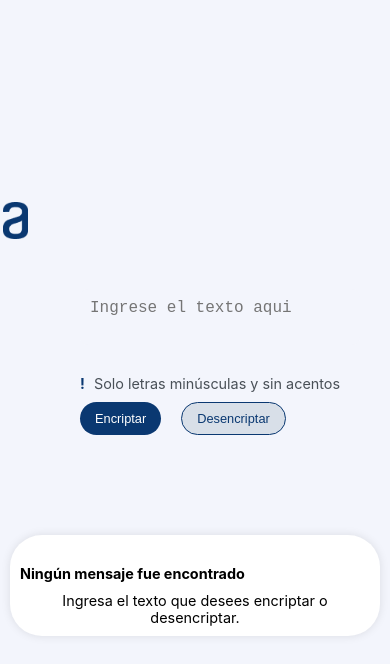
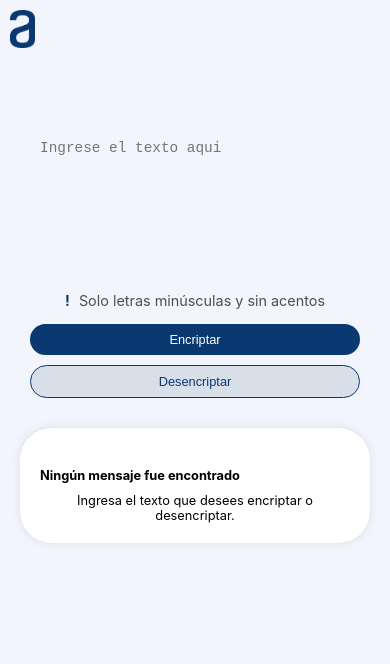
Before and after one commit to Nacho230/Desafio-encriptador_alura, a plain HTML site: page index.html in a window 390 px wide. Drawn offline with Linux system fonts and the light colour scheme.

Commit message:
Desafio terminado!

```diff
--- a/assets/style.css
+++ b/assets/style.css
@@ -195,89 +195,112 @@ button {
         flex-direction: column;
         align-items: center;
         height: auto;
-        width: 90%;
+        width: 100%;
+        padding: 20px;
+    }
+
+    .logo_imagen {
+        position: fixed;
+        top: 0px;
+        left: 0px;
+        width: 40px;
+        margin: 10px;
+        height: auto;
     }
 
     .contenedor_contenido {
         width: 100%;
-        margin-bottom: 20px;
+
+        padding: 10px;
+        text-align: center;
+    }
+
+    .contenido_input {
+        margin-left: 0;
+        width: 100%;
+    }
+
+    .input_mensaje {
+        font-size: 1.2rem;
+        padding: 15px;
+        width: calc(100% - 40px);
+    }
+
+    .contenido_botones {
+        flex-direction: column;
+        gap: 10px;
+        margin-top: 15px;
+    }
+
+    button {
+        width: 100%;
+        font-size: 1rem;
+        padding: 15px;
     }
 
     .contenido_resultado {
         width: 100%;
+        margin-top: 20px;
     }
 
-    .logo_imagen{
-        width: 30px;
-        top: 5px;
-        left: 5px;
-    }
-    .contenido_botones{
-        margin-top: 10px;
+    .contenido_resultado_alerta, .contenido_resultado_alerta2 {
+        font-size: 1rem;
     }
 
+    #contenido_boton_copiar {
+        width: 100%;
+        margin-top: 20px;
+    }
+    .contenido_resultado_imagen{
+        display: none;
 
+    }
 }
 
 @media (max-width: 768px) {
+    .logo_imagen {
+        width: 25px;
+    }
+
     .input_mensaje {
-        font-size: 1.2rem;
-        padding: 15px;
-        margin-bottom: 20px;
+        font-size: 1rem;
+        padding: 10px;
     }
 
     button {
-        padding: 10px 20px;
+        padding: 10px 15px;
         font-size: 0.9rem;
     }
 
-    .contenido_resultado_imagen {
-        display: none;
-    }
-
-    .logo_imagen{
-        width: 30px;
-        top: 5px;
-        left: 5px;
-    }
-    .contenedor_contenido, .contenido_resultado{
-        margin-top: 60px;
-    }
-    .contenido_botones{
-        margin-top: 10px;
+    .contenido_resultado_alerta, .contenido_resultado_alerta2 {
+        font-size: 0.9rem;
     }
 }
 
+@media (max-width: 480px) {
+    body {
+        height: auto;
+        padding: 10px;
+        overflow: auto;
+    }
 
-
-@media (max-width: 480px) {
     .contenedor {
         width: 100%;
         padding: 10px;
     }
 
     .input_mensaje {
-        font-size: 1rem;
+        font-size: 0.9rem;
         padding: 10px;
-        margin-bottom: 20px;
+        margin-bottom: 100px;
     }
 
     button {
-        padding: 8px 15px;
+        padding: 8px 12px;
         font-size: 0.8rem;
     }
 
-    .contenido_resultado {
-        padding: 10px;
-    }
-
     .contenido_resultado_alerta, .contenido_resultado_alerta2 {
-        font-size: 0.9rem;
-    }
-
-    .logo_imagen{
-        width: 25px;
-        top: 3px;
-        left: 3px;
+        font-size: 0.8rem;
     }
 }
```
